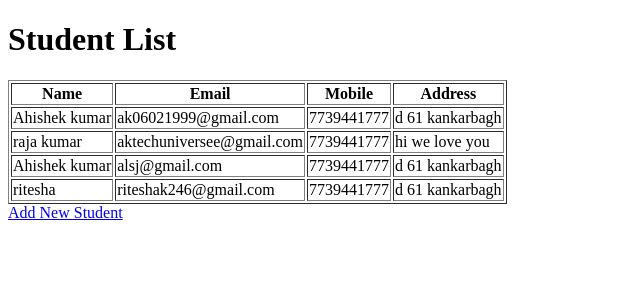
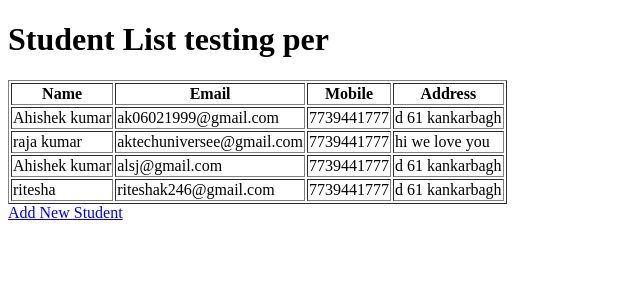
Before and after one commit to aktechpoint/python_crud-project, a Django app: page /students/ in a window 1280 px wide. Shown: the top 300 px of the page, without its empty margins (0-640 px from the left). Run offline with Django 5.2, Linux system fonts and the light colour scheme; data comes from the database, SQL or seed files in the repository.

Commit message:
Update header text in student list template

```diff
--- a/students/templates/students/student_list.html
+++ b/students/templates/students/student_list.html
@@ -4,7 +4,7 @@
     <title>Student List testing now </title>
 </head>
 <body>
-    <h1>Student List</h1>
+    <h1>Student List testing per</h1>
     <table border="1">
         <thead>
             <tr>
```
